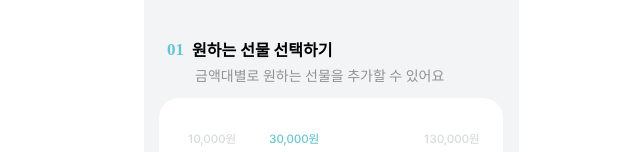
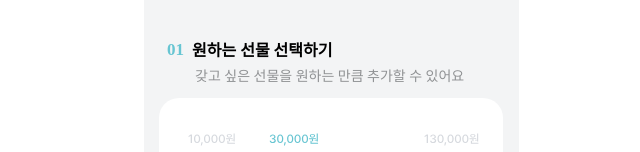
Before and after one commit to EFUB-GeumJaSsi/GiftU-Front, a React (Create React App) app: page /tutorial in a window 1280 px wide. Shown: the part 149-301 px from the top of the page, without its empty margins (309-949 px from the left). Built offline with nearby package versions, Linux system fonts and the light colour scheme; no server answers.

Commit message:
💄ui: 튜토리얼 페이지 텍스트 문구 수정

```diff
--- a/src/pages/Tutorial/TutorialPage.jsx
+++ b/src/pages/Tutorial/TutorialPage.jsx
@@ -21,7 +21,7 @@ const TutorialPage = () => {
           color='jade'
           num='01'
           title='원하는 선물 선택하기'
-          description='금액대별로 원하는 선물을 추가할 수 있어요'
+          description='갖고 싶은 선물을 원하는 만큼 추가할 수 있어요'
           component={() => (
             <SWhiteContainer>
               <Slider />
```
